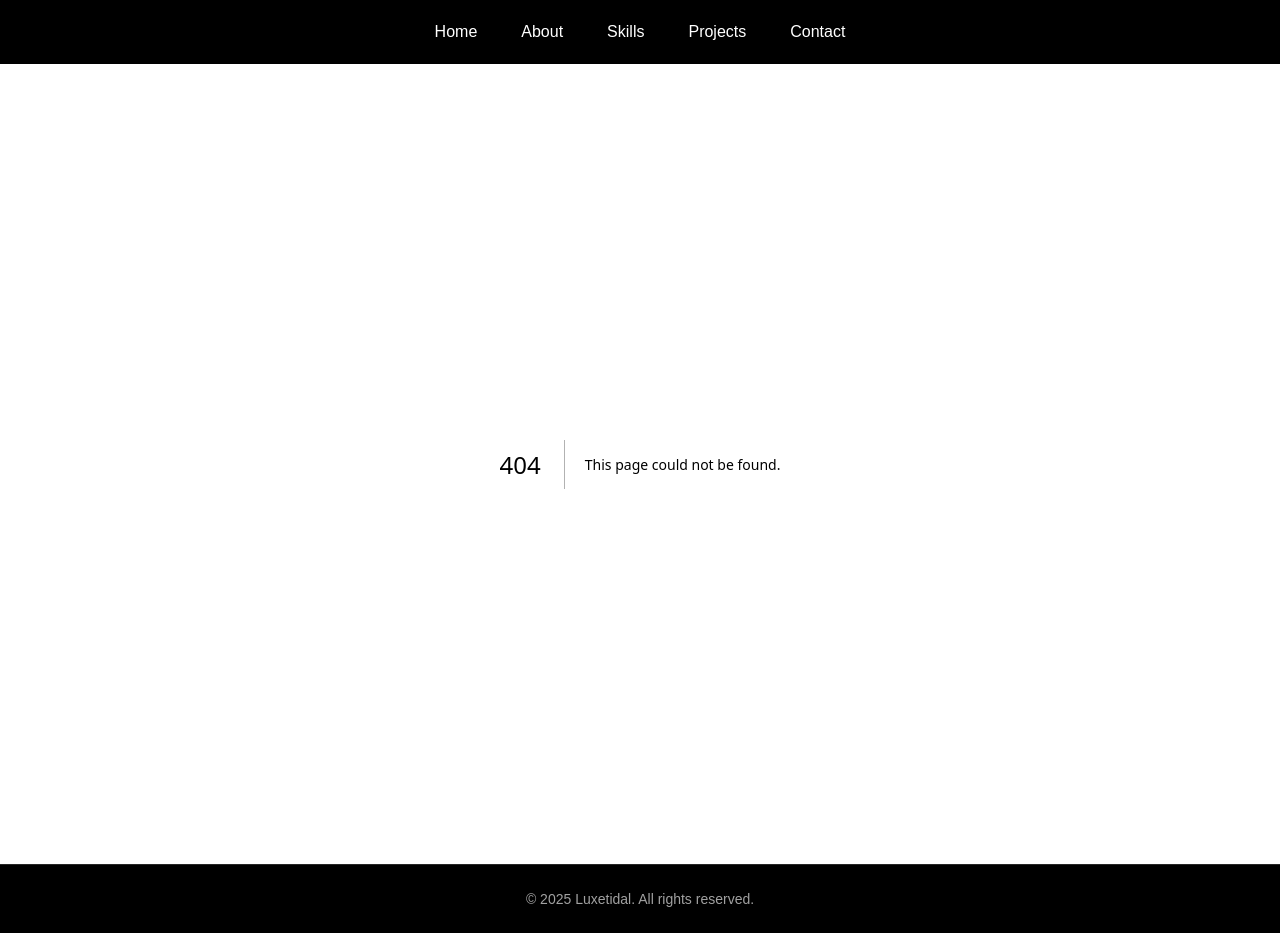
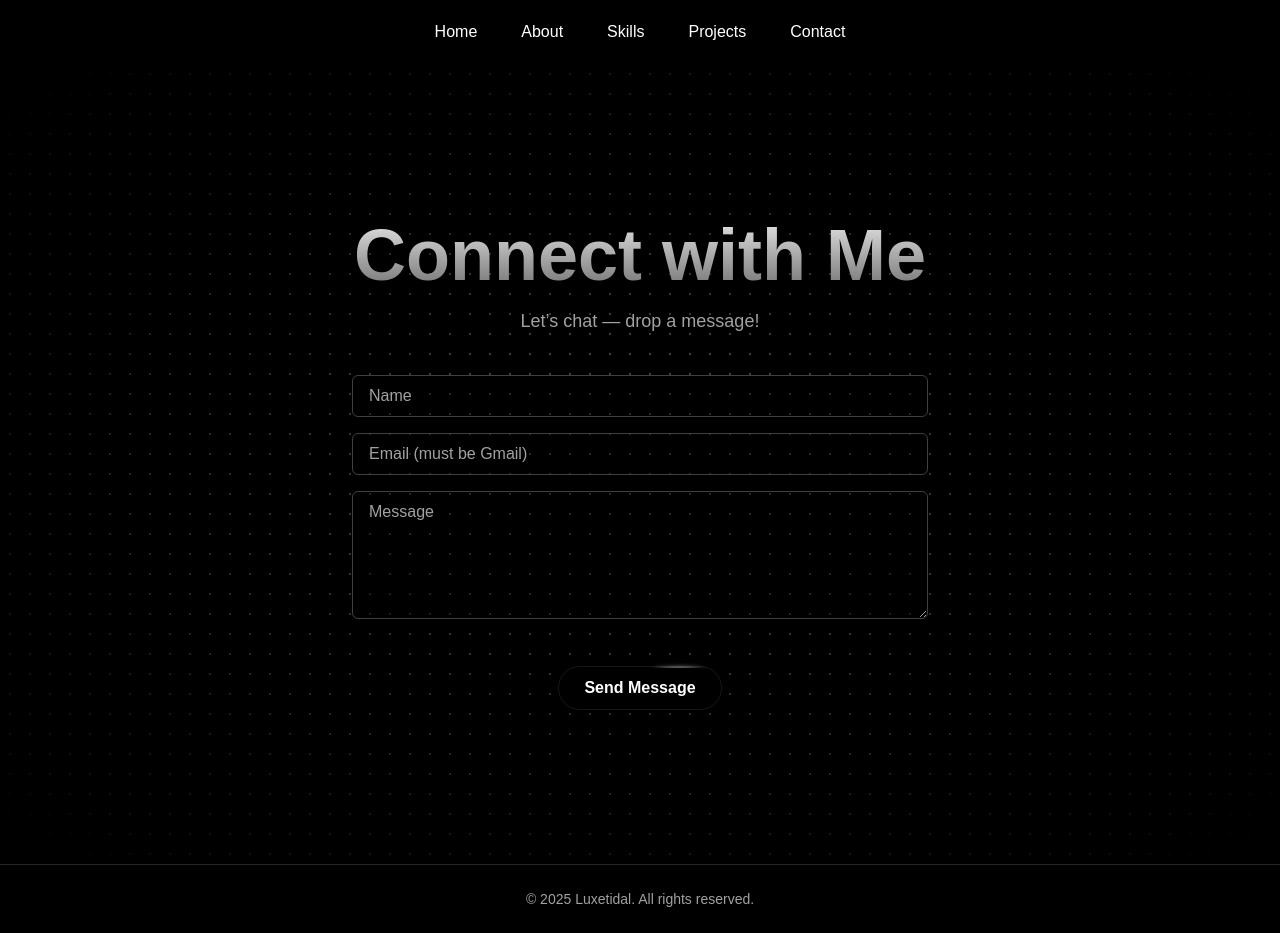
Before and after one commit to luxetidal/portfolio, a Next.js app: page /contact in a window 1280 px wide. Before the commit this address had no page. Built offline with nearby package versions, Linux system fonts and the light colour scheme.

Commit message:
make contact page

```diff
--- /dev/null
+++ b/app/components/Contact.tsx
@@ -0,0 +1,117 @@
+"use client";
+
+import { useEffect, useRef, useState } from "react";
+import { cn } from "../lib/utils";
+import { HoverBorderGradient } from "./ui/hoverbordergradient";
+import emailjs from "emailjs-com";
+
+const Contact = () => {
+  const formRef = useRef<HTMLFormElement | null>(null);
+  const [sending, setSending] = useState(false);
+  const [status, setStatus] = useState<string | null>(null);
+
+  useEffect(() => {
+    document.body.style.overflow = "hidden";
+    return () => {
+      document.body.style.overflow = "";
+    };
+  }, []);
+
+  const sendEmail = (e: React.FormEvent<HTMLFormElement>) => {
+    e.preventDefault();
+    setSending(true);
+
+    const form = formRef.current;
+    if (!form) return;
+
+    emailjs
+      .sendForm(
+        "service_cr6gwje", // your service ID
+        "template_lwamq63",  // your template ID
+        form,
+        "bwq22VtjCsO3lGeIM" // your public key
+      )
+      .then(() => {
+        setStatus("Message sent successfully!");
+        form.reset();
+      })
+      .catch((err) => {
+        console.error("EmailJS error:", err);
+        setStatus("Failed to send message. Please try again later.");
+      })
+      .finally(() => setSending(false));
+  };
+
+  return (
+    <section className="relative flex min-h-screen w-full flex-col items-center justify-center px-4 py-20 bg-black">
+      {/* Background pattern */}
+      <div
+        className={cn(
+          "absolute inset-0 z-0",
+          "bg-size-[20px_20px]",
+          "bg-[radial-gradient(#404040_1px,transparent_1px)]"
+        )}
+      />
+
+      {/* Radial mask overlay */}
+      <div className="pointer-events-none absolute inset-0 z-10 bg-black mask-[radial-gradient(ellipse_at_center,transparent_20%,black)]" />
+
+      {/* Content */}
+      <div className="relative z-20 max-w-xl w-full text-center">
+        <h1 className="bg-linear-to-b from-neutral-200 to-neutral-500 bg-clip-text text-5xl sm:text-7xl font-extrabold text-transparent">
+          Connect with Me
+        </h1>
+        <p className="mt-4 text-neutral-400 text-lg">Let’s chat — drop a message!</p>
+
+        <form ref={formRef} onSubmit={sendEmail} className="mt-10 space-y-4">
+          <input
+            type="text"
+            name="name"
+            placeholder="Name"
+            required
+            className="w-full rounded-md bg-black/40 px-4 py-2 text-white placeholder-neutral-400 border border-neutral-700 focus:outline-none focus:ring-2 focus:ring-white/20"
+          />
+          <input
+            type="email"
+            name="email"
+            placeholder="Email (must be Gmail)"
+            required
+            pattern="^[a-zA-Z0-9._%+-]+@gmail\.com$"
+            className="w-full rounded-md bg-black/40 px-4 py-2 text-white placeholder-neutral-400 border border-neutral-700 focus:outline-none focus:ring-2 focus:ring-white/20"
+          />
+          <textarea
+            name="message"
+            placeholder="Message"
+            required
+            rows={4}
+            className="w-full min-h-32 rounded-md bg-black/40 px-4 py-2 text-white placeholder-neutral-400 border border-neutral-700 focus:outline-none focus:ring-2 focus:ring-white/20"
+          />
+
+          <div className="mt-6 flex justify-center">
+            <HoverBorderGradient
+              containerClassName="rounded-full"
+              as="button"
+              type="submit"
+              disabled={sending}
+              className="bg-black text-white flex items-center space-x-2 px-6 py-2 font-semibold disabled:opacity-60"
+            >
+              <span>{sending ? "Sending..." : "Send Message"}</span>
+            </HoverBorderGradient>
+          </div>
+
+          {status && (
+            <p
+              className={`mt-4 text-sm ${
+                status.includes("success") ? "text-green-400" : "text-red-400"
+              }`}
+            >
+              {status}
+            </p>
+          )}
+        </form>
+      </div>
+    </section>
+  );
+};
+
+export default Contact;
--- /dev/null
+++ b/app/components/ui/hoverbordergradient.tsx
@@ -0,0 +1,101 @@
+"use client";
+
+import { useState, useEffect, ElementType, ReactNode } from "react";
+import { motion } from "framer-motion";
+import { cn } from "../../lib/utils";
+
+type Direction = "TOP" | "LEFT" | "BOTTOM" | "RIGHT";
+
+interface HoverBorderGradientProps {
+  children: ReactNode;
+  containerClassName?: string;
+  className?: string;
+  as?: ElementType;
+  duration?: number;
+  clockwise?: boolean;
+  [key: string]: any;
+}
+
+export function HoverBorderGradient({
+  children,
+  containerClassName,
+  className,
+  as,
+  duration = 1,
+  clockwise = true,
+  ...props
+}: HoverBorderGradientProps) {
+  const Tag = as || "button";
+  const [hovered, setHovered] = useState(false);
+  const [direction, setDirection] = useState<Direction>("TOP");
+
+  const rotateDirection = (currentDirection: Direction): Direction => {
+    const directions: Direction[] = ["TOP", "LEFT", "BOTTOM", "RIGHT"];
+    const currentIndex = directions.indexOf(currentDirection);
+    const nextIndex = clockwise
+      ? (currentIndex - 1 + directions.length) % directions.length
+      : (currentIndex + 1) % directions.length;
+    return directions[nextIndex];
+  };
+
+  const movingMap: Record<Direction, string> = {
+    TOP: "radial-gradient(20.7% 50% at 50% 0%, hsl(0, 0%, 100%) 0%, rgba(255,255,255,0) 100%)",
+    LEFT: "radial-gradient(16.6% 43.1% at 0% 50%, hsl(0, 0%, 100%) 0%, rgba(255,255,255,0) 100%)",
+    BOTTOM:
+      "radial-gradient(20.7% 50% at 50% 100%, hsl(0, 0%, 100%) 0%, rgba(255,255,255,0) 100%)",
+    RIGHT:
+      "radial-gradient(16.2% 41.2% at 100% 50%, hsl(0, 0%, 100%) 0%, rgba(255,255,255,0) 100%)",
+  };
+
+  const highlight =
+    "radial-gradient(75% 181.16% at 50% 50%, #3275F8 0%, rgba(255,255,255,0) 100%)";
+
+  useEffect(() => {
+    if (!hovered) {
+      const interval = setInterval(() => {
+        setDirection((prev) => rotateDirection(prev));
+      }, duration * 1000);
+      return () => clearInterval(interval);
+    }
+  }, [hovered, duration, clockwise]);
+
+  return (
+    <Tag
+      onMouseEnter={() => setHovered(true)}
+      onMouseLeave={() => setHovered(false)}
+      className={cn(
+        "relative flex rounded-full border content-center bg-black/20 hover:bg-black/10 transition duration-500 dark:bg-white/20 items-center flex-col gap-10 h-min justify-center overflow-visible p-px w-fit",
+        containerClassName
+      )}
+      {...props}
+    >
+      <div
+        className={cn(
+          "w-auto text-white z-10 bg-black px-4 py-2 rounded-[inherit]",
+          className
+        )}
+      >
+        {children}
+      </div>
+
+      <motion.div
+        className="flex-none inset-0 overflow-hidden absolute z-0 rounded-[inherit]"
+        style={{
+          filter: "blur(2px)",
+          position: "absolute",
+          width: "100%",
+          height: "100%",
+        }}
+        initial={{ background: movingMap[direction] }}
+        animate={{
+          background: hovered
+            ? [movingMap[direction], highlight]
+            : movingMap[direction],
+        }}
+        transition={{ ease: "linear", duration }}
+      />
+
+      <div className="bg-black absolute z-1 flex-none inset-0.5 rounded-[100px]" />
+    </Tag>
+  );
+}
--- /dev/null
+++ b/app/contact/page.tsx
@@ -0,0 +1,5 @@
+import Contact from "../components/Contact";
+
+export default function ContactPage() {
+    return <Contact />;
+}
--- a/package.json
+++ b/package.json
@@ -12,6 +12,7 @@
     "@gsap/react": "^2.1.2",
     "@react-three/fiber": "^9.4.0",
     "clsx": "^2.1.1",
+    "emailjs-com": "^3.2.0",
     "gsap": "^3.13.0",
     "lenis": "^1.3.13",
     "motion": "^12.23.24",
```
Also changed, not shown: 1 other file (tests, documents, lock files or other folders).
